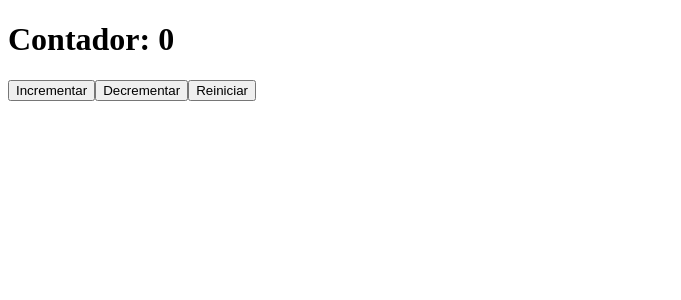
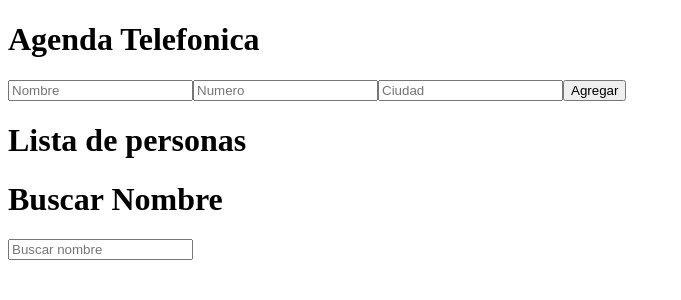
Before and after one commit to abel1994-mza/Practicas-react, a React (Vite) app: page / in a window 1280 px wide. Shown: the top 300 px of the page, without its empty margins (0-681 px from the left). Built offline with nearby package versions, Linux system fonts and the light colour scheme.

Commit message:
Agenda de ejerccicio 2.6 - 2.10

```diff
--- a/src/App.jsx
+++ b/src/App.jsx
@@ -1,15 +1,110 @@
+import Note from "./Componentes/Note";
 import { useState } from "react";
+import Note2 from "./Componentes/Note2";
 
 const App = () => {
-  const [count, setCount] = useState(0);
+  const [persons, setPersons] = useState([]);
+  const [newName, setNewName] = useState("");
+  const [newNum, setNewNum] = useState("");
+  const [newCity, setNewCity] = useState("");
+  const [searchTeam, setSearchTeam] = useState("");
 
+  const handleChange = (event) => {
+    setNewName(event.target.value);
+  };
+  const handleChangeNum = (e) => {
+    setNewNum(e.target.value);
+  };
+
+  const handleChangeCity = (e) => {
+    setNewCity(e.target.value);
+  };
+
+  const handleSearch = (e) => {
+    setSearchTeam(e.target.value);
+  };
+
+  const handleSubmit = (event) => {
+    event.preventDefault();
+    if (newName === "") {
+      alert("Por favor, ingrese un nombre");
+      return;
+    }
+
+    const nameExists = persons.some(
+      (p) => p.name.toLowerCase() === newName.toLowerCase()
+    );
+    if (nameExists) {
+      alert("Este nombre ya está en la agenda.");
+      return;
+    }
+
+    const newPerson = {
+      id: persons.length + 1, // Esto es un id simple
+      name: newName,
+      telefono: newNum,
+      city: newCity,
+    };
+
+    setPersons([...persons, newPerson]);
+
+    setNewName("");
+    setNewNum("");
+    setNewCity("");
+  };
+  const filterPerson = (persons, search) => {
+    return persons.filter((person) =>
+      person.name.toLowerCase().includes(search.toLowerCase())
+    );
+  };
   return (
-    <div>
-      <h1>Contador: {count}</h1>
-      <button onClick={() => setCount(count + 1)}>Incrementar</button>
-      <button onClick={() => setCount(count - 1)}>Decrementar</button>
-      <button onClick={() => setCount(0)}>Reiniciar</button>
-    </div>
+    <>
+      <h1>Agenda Telefonica</h1>
+      <form onSubmit={handleSubmit}>
+        <input
+          type="text"
+          onChange={handleChange}
+          value={newName}
+          placeholder="Nombre"
+        />
+        <input
+          type="number"
+          onChange={handleChangeNum}
+          value={newNum}
+          placeholder="Numero"
+        />
+        <input
+          type="text"
+          value={newCity}
+          onChange={handleChangeCity}
+          placeholder="Ciudad"
+        />
+
+        <button type="submit">Agregar</button>
+      </form>
+
+      <h1>Lista de personas</h1>
+      {persons.map((n, i) => {
+        return <Note key={i} note={n} />;
+      })}
+      <h1>Buscar Nombre</h1>
+
+      <input
+        type="text"
+        value={searchTeam}
+        onChange={handleSearch}
+        placeholder="Buscar nombre"
+      />
+
+      {searchTeam && (
+        <>
+          <h2>Personas buscadas</h2>
+          {filterPerson(persons, searchTeam).map((n, index) => (
+            <Note2 key={index} note={n} />
+          ))}
+        </>
+      )}
+    </>
   );
 };
 
--- /dev/null
+++ b/src/Componentes/Button.jsx
@@ -0,0 +1,5 @@
+const Button = ({ text, handleClick }) => {
+  return <button onClick={handleClick}>{text}</button>;
+};
+
+export default Button;
--- /dev/null
+++ b/src/Componentes/Note.jsx
@@ -0,0 +1,11 @@
+const Note = ({ note }) => {
+  return (
+    <>
+      <li>
+        Nombre: {note.name}/ Telefono: {note.telefono}/ Ciudad: {note.city}
+      </li>
+    </>
+  );
+};
+
+export default Note;
--- /dev/null
+++ b/src/Componentes/Note2.jsx
@@ -0,0 +1,8 @@
+const Note2 = ({ note }) => {
+  return (
+    <>
+      <p>{note.name} </p>
+    </>
+  );
+};
+export default Note2;
```
Also changed, not shown: src/Componentes/Componentes.jsx (added, +43 -0 lines), src/Componentes/Condicionales.jsx (added, +37 -0 lines), src/Componentes/InfoCourse.jsx (added, +23 -0 lines), src/Componentes/Staticstics.jsx (added, +44 -0 lines), src/Componentes/java.js (added, +11 -0 lines).
